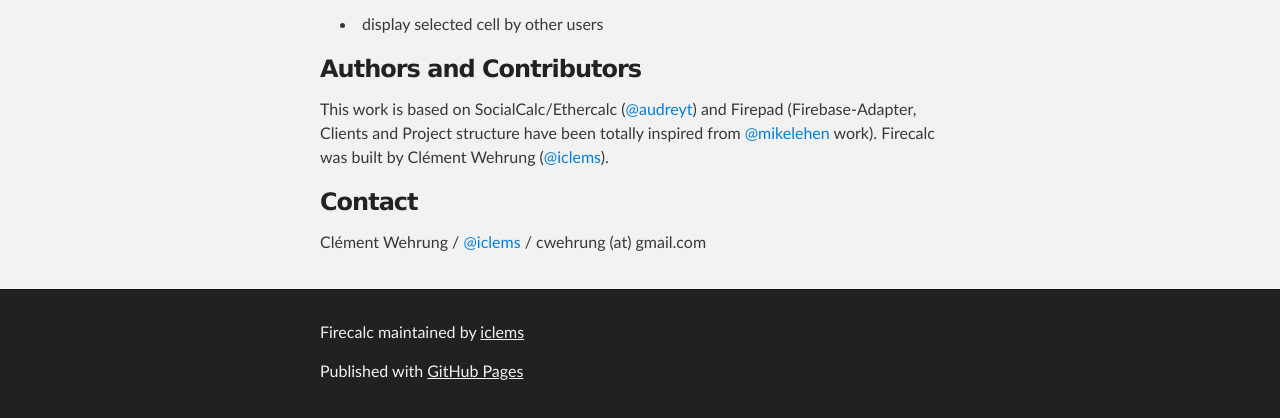
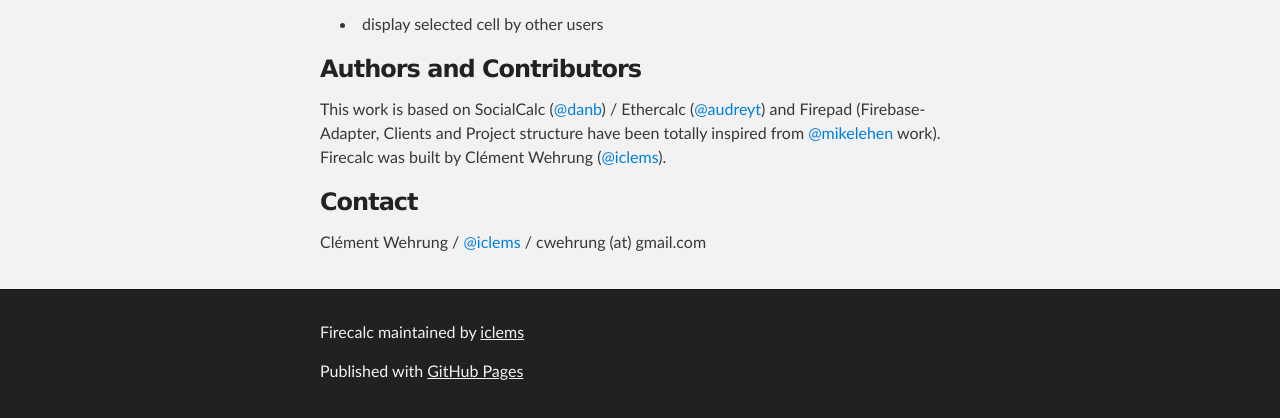
Before and after one commit to iclems/firecalc, a website: page index.html in a window 1280 px wide. Shown: the part 484-902 px from the top of the page. Drawn offline with Linux system fonts and the light colour scheme.

Commit message:
Updated home (again)

```diff
--- a/index.html
+++ b/index.html
@@ -46,7 +46,7 @@
 <h3>
 <a name="authors-and-contributors" class="anchor" href="#authors-and-contributors"><span class="octicon octicon-link"></span></a>Authors and Contributors</h3>
 
-<p>This work is based on SocialCalc/Ethercalc (<a href="https://github.com/audreyt" class="user-mention">@audreyt</a>) and Firepad (Firebase-Adapter, Clients and Project structure have been totally inspired from <a href="https://github.com/mikelehen" class="user-mention">@mikelehen</a> work). Firecalc was built by Clément Wehrung (<a href="https://github.com/iclems" class="user-mention">@iclems</a>).</p>
+<p>This work is based on SocialCalc (<a href="https://github.com/danb" class="user-mention">@danb</a>) / Ethercalc (<a href="https://github.com/audreyt" class="user-mention">@audreyt</a>) and Firepad (Firebase-Adapter, Clients and Project structure have been totally inspired from <a href="https://github.com/mikelehen" class="user-mention">@mikelehen</a> work). Firecalc was built by Clément Wehrung (<a href="https://github.com/iclems" class="user-mention">@iclems</a>).</p>
 
 <h3>
 <a name="contact" class="anchor" href="#contact"><span class="octicon octicon-link"></span></a>Contact</h3>
```
